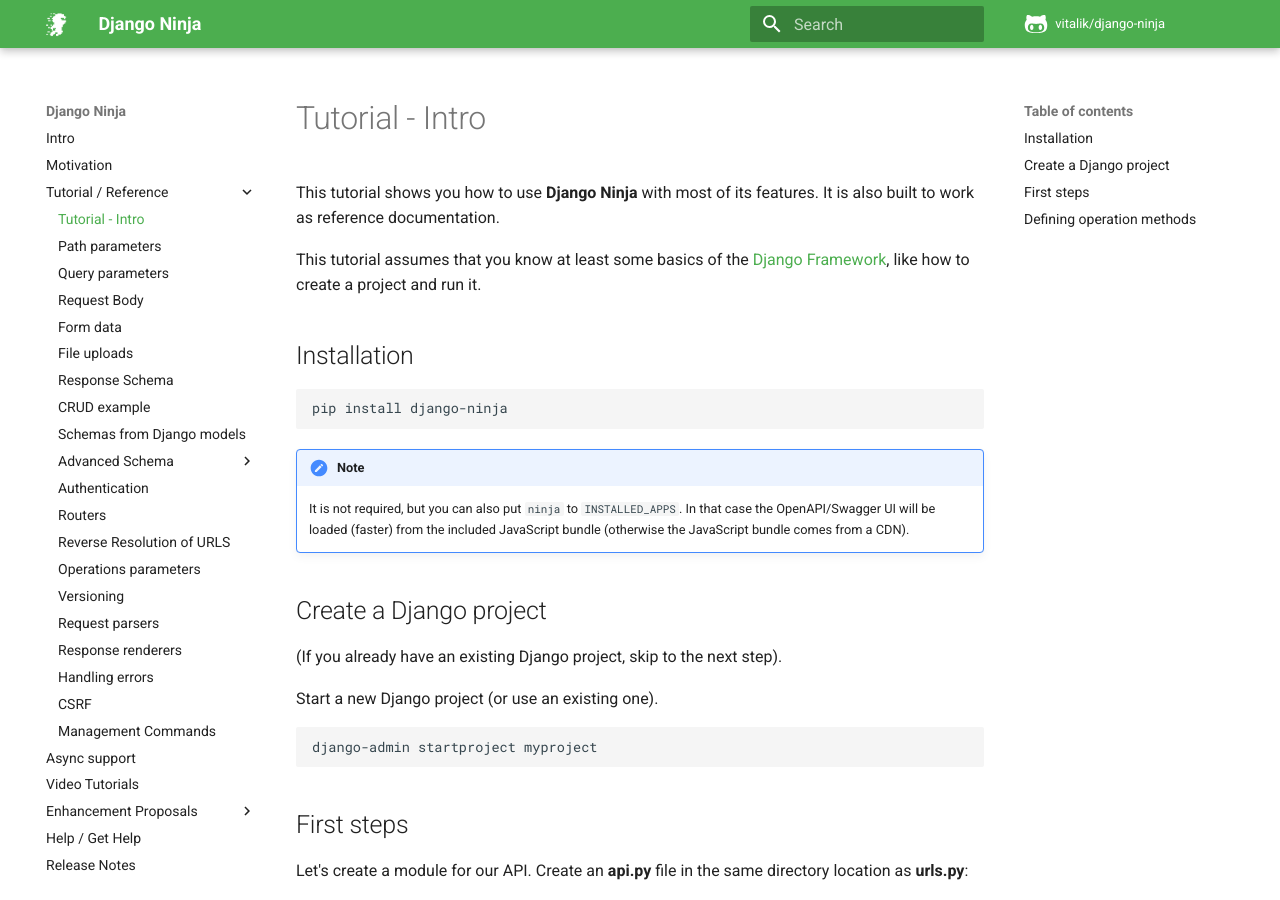
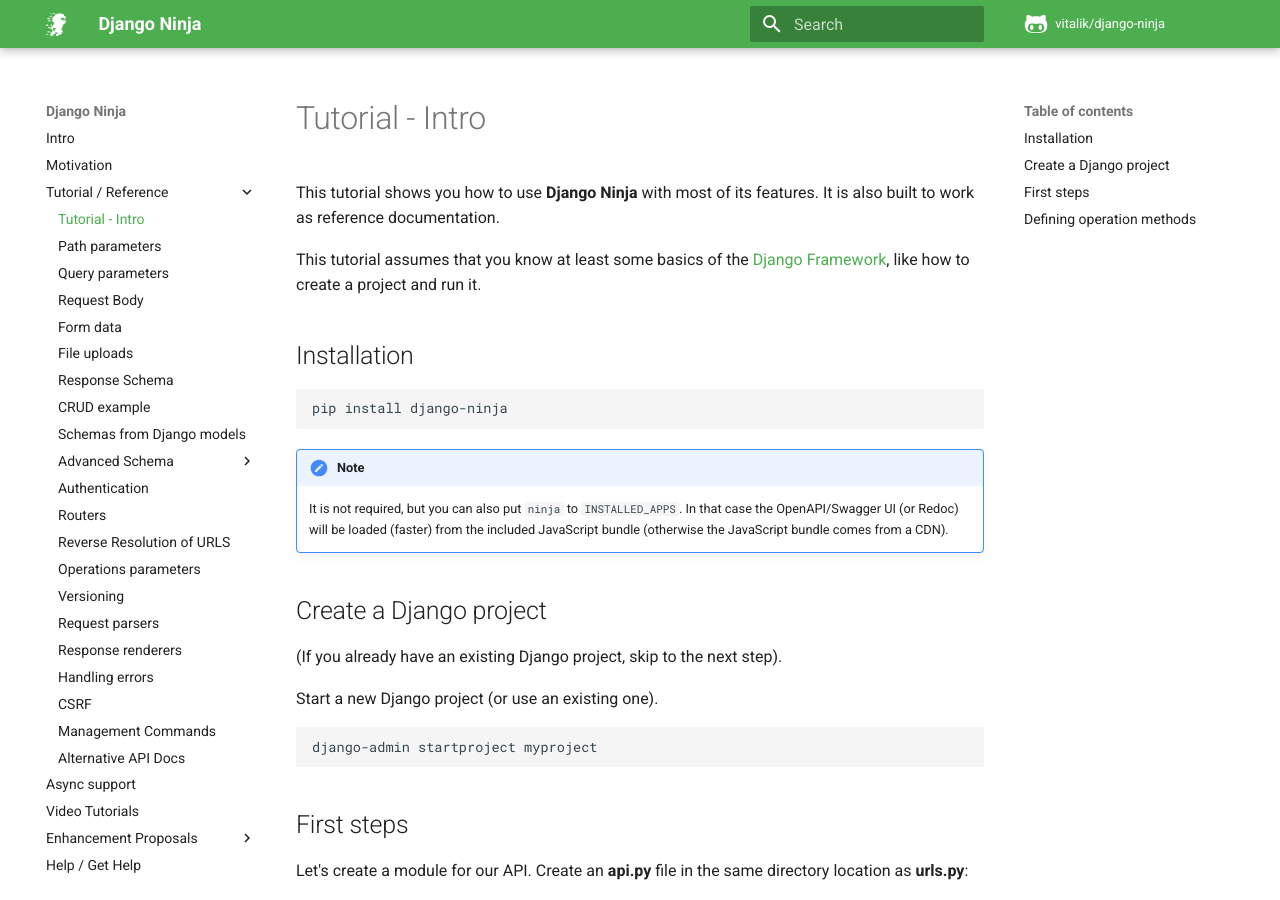
Before and after one commit to rainbow1016/django-master, an MkDocs documentation site: the page built from docs/docs/tutorial/index.md, in a window 1280 px wide and 900 px high. Built offline with MkDocs 1.6.1 and Material for MkDocs 9.7.7, drawn with Linux system fonts in a browser that asks for light colours; comment, search, counter and statistics services are not loaded.

Commit message:
Update Redoc related documents

```diff
--- a/docs/docs/tutorial/index.md
+++ b/docs/docs/tutorial/index.md
@@ -14,7 +14,7 @@ pip install django-ninja
 
 !!! note
     It is not required, but you can also put `ninja` to `INSTALLED_APPS`.
-    In that case the OpenAPI/Swagger UI will be loaded (faster) from the included JavaScript bundle (otherwise the JavaScript bundle comes from a CDN).
+    In that case the OpenAPI/Swagger UI (or Redoc) will be loaded (faster) from the included JavaScript bundle (otherwise the JavaScript bundle comes from a CDN).
 
 
 ## Create a Django project
--- a/docs/mkdocs.yml
+++ b/docs/mkdocs.yml
@@ -42,6 +42,7 @@ nav:
       - tutorial/errors.md
       - tutorial/csrf.md
       - tutorial/management-commands.md
+      - tutorial/alternative-api-docs.md
   - async-support.md
   - video.md
   - Enhancement Proposals:
```
Also changed, not shown: docs/docs/index.md (+1 -1 lines), docs/docs/tutorial/alternative-api-docs.md (added, +11 -0 lines), README.md.
